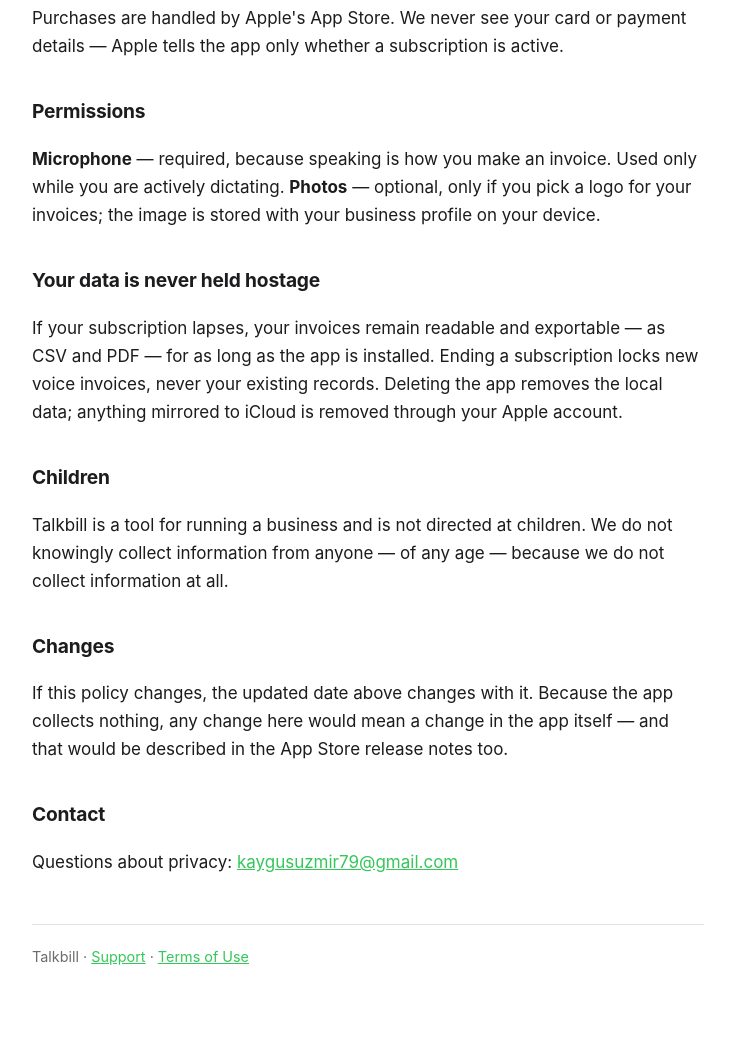
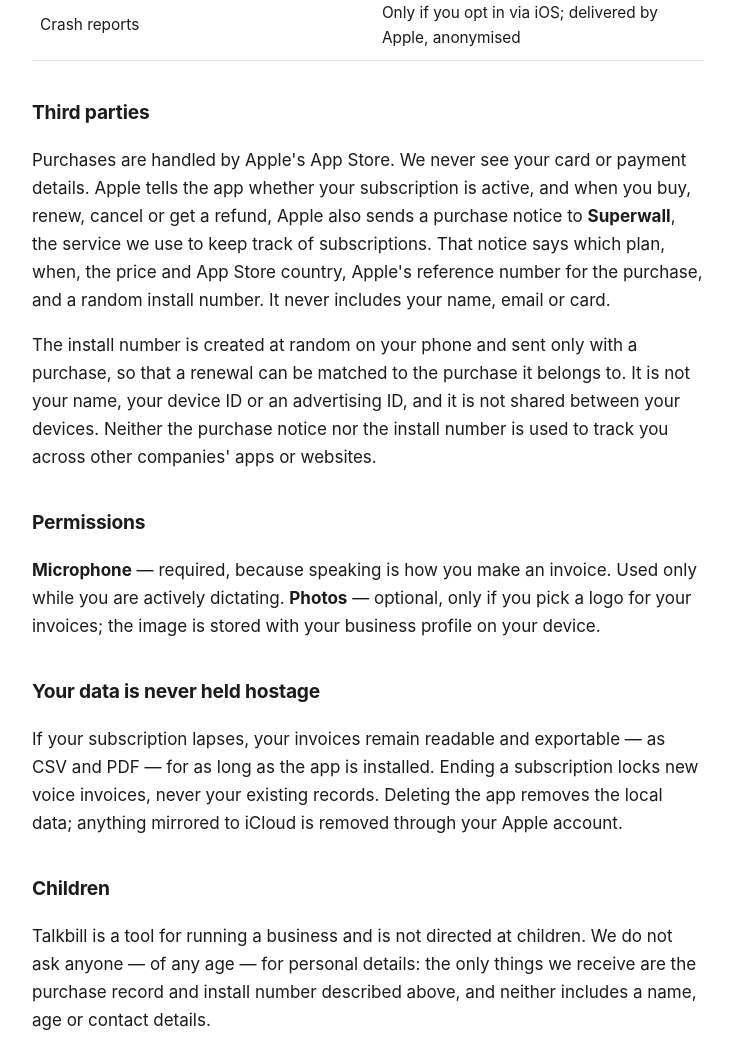
Before and after one commit to MirBedirhanKaygusuz/talkbill-site, a plain HTML site: page privacy.html in a window 1280 px wide. Shown: the part 1257-2294 px from the top of the page, without its empty margins (272-1007 px from the left). Drawn offline with Linux system fonts and the light colour scheme.

Commit message:
Site yayını — Wilson (2026-10-02, Mir onayladı)

```diff
--- a/privacy.html
+++ b/privacy.html
@@ -39,7 +39,7 @@
 <body>
 <main>
   <h1>Privacy Policy</h1>
-  <p class="updated">Talkbill · Last updated 10 September 2026</p>
+  <p class="updated">Talkbill · Last updated 29 September 2026</p>
 
   <div class="headline">
     <strong>Your invoices never leave your phone.</strong>
@@ -69,6 +69,8 @@
   <h2>Data we collect</h2>
   <table>
     <tr><th>Category</th><th>Collected?</th></tr>
+    <tr><td>Purchase record: which plan you bought, when, and its price</td><td>Yes — not linked to who you are, not used to track you</td></tr>
+    <tr><td>A random install number attached to your purchases</td><td>Yes — not linked to who you are, not used to track you</td></tr>
     <tr><td>Name, email, phone, address</td><td>No</td></tr>
     <tr><td>Invoices, customers, amounts</td><td>No</td></tr>
     <tr><td>Voice recordings or transcripts</td><td>No</td></tr>
@@ -80,7 +82,19 @@
   <h2>Third parties</h2>
   <p>
     Purchases are handled by Apple's App Store. We never see your card or payment
-    details — Apple tells the app only whether a subscription is active.
+    details. Apple tells the app whether your subscription is active, and when you
+    buy, renew, cancel or get a refund, Apple also sends a purchase notice to
+    <strong>Superwall</strong>, the service we use to keep track of subscriptions.
+    That notice says which plan, when, the price and App Store country, Apple's
+    reference number for the purchase, and a random install number. It never
+    includes your name, email or card.
+  </p>
+  <p>
+    The install number is created at random on your phone and sent only with a
+    purchase, so that a renewal can be matched to the purchase it belongs to. It is
+    not your name, your device ID or an advertising ID, and it is not shared between
+    your devices. Neither the purchase notice nor the install number is used to
+    track you across other companies' apps or websites.
   </p>
 
   <h2>Permissions</h2>
@@ -102,15 +116,16 @@
   <h2>Children</h2>
   <p>
     Talkbill is a tool for running a business and is not directed at children. We do
-    not knowingly collect information from anyone — of any age — because we do not
-    collect information at all.
+    not ask anyone — of any age — for personal details: the only things we receive are
+    the purchase record and install number described above, and neither includes a
+    name, age or contact details.
   </p>
 
   <h2>Changes</h2>
   <p>
-    If this policy changes, the updated date above changes with it. Because the app
-    collects nothing, any change here would mean a change in the app itself — and that
-    would be described in the App Store release notes too.
+    If this policy changes, the updated date above changes with it. The table above is
+    everything the app collects today, so any addition to it would mean a change in the
+    app itself — and that would be described in the App Store release notes too.
   </p>
 
   <h2>Contact</h2>
```
Also changed, not shown: index.html (+1 -1 lines), terms.html (+8 -4 lines).
